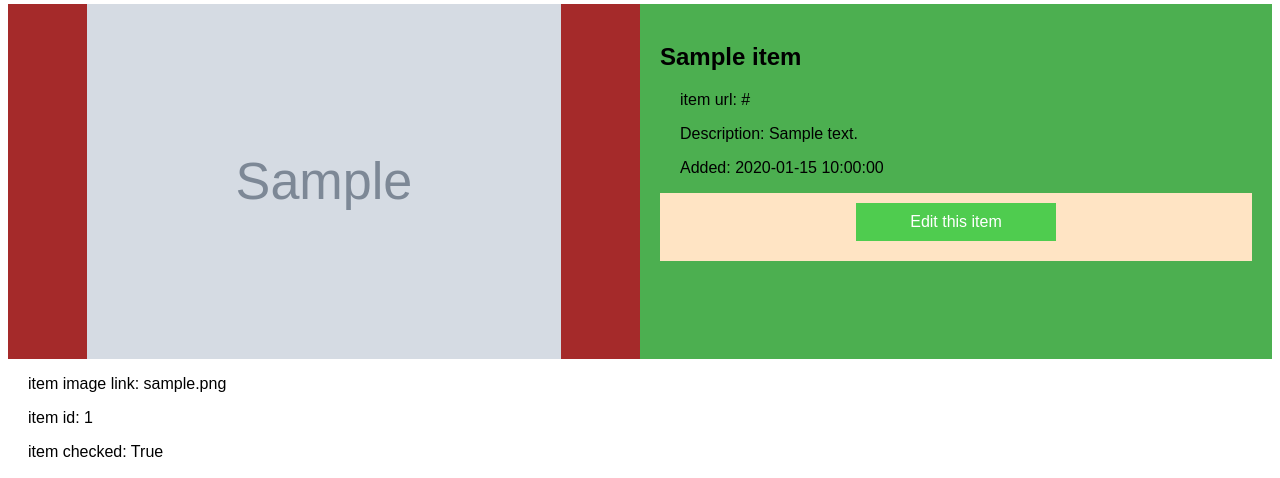
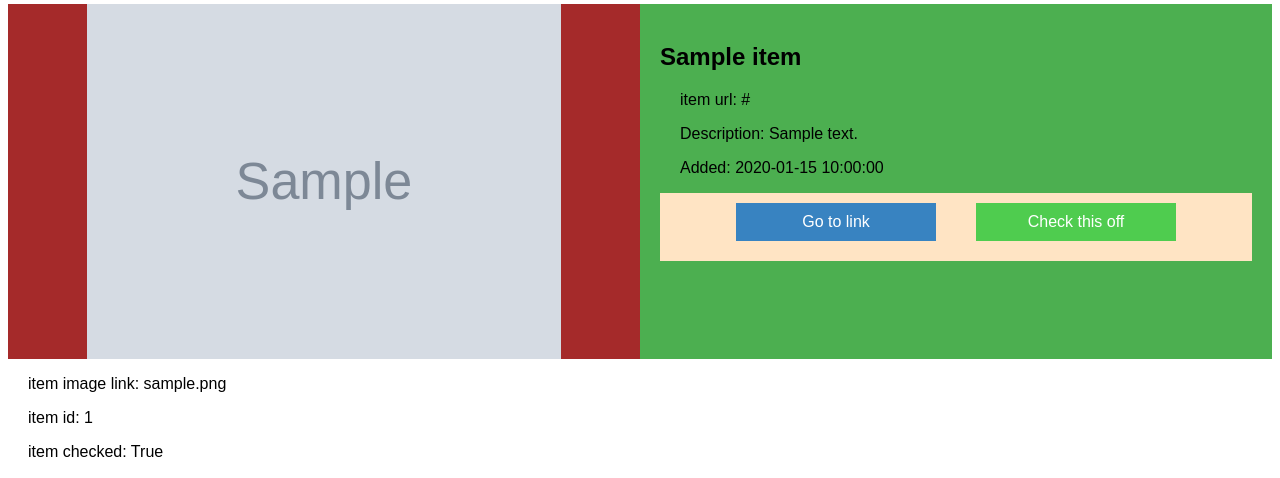
Before and after one commit to simo-nr/wishlist, a Flask app: page /view_item/1 in a window 1280 px wide. Shown: the part 170-648 px from the top of the page. Run offline with Flask 3, Linux system fonts and the light colour scheme; a user stored in the database is signed in; tables that the repository leaves empty hold one stand-in row (values such as "Sample post"); grey boxes marked "Sample" are stand-in pictures.

Commit message:
adds item check function

```diff
--- a/static/script.js
+++ b/static/script.js
@@ -22,3 +22,28 @@ function closeMenu() {
     menu.style.left = "-250px";
     content.style.marginLeft = "0";
 }
+
+function checkOffItem(itemId, button) {
+    fetch(`/checkoff/${itemId}`, {
+        method: 'POST',
+        headers: {
+            'Content-Type': 'application/json',
+        },
+        // include additional info later
+        body: JSON.stringify({}),
+    })
+    .then(response => {
+        if (!response.ok) {
+            throw new Error('Network response was not ok');
+        }
+        button.disabled = true;
+        return response.json();
+    })
+    .then(data => {
+        // Handle the response from the server if needed
+        console.log(data);
+    })
+    .catch(error => {
+        console.error('There was a problem with the fetch operation:', error);
+    });
+}
--- a/templates/view_item.html
+++ b/templates/view_item.html
@@ -19,11 +19,11 @@
                 <p>Added: {{ item.date_created }}</p>
 
                 <div class="container">
-                    {% if item.user_id == userId %}
+                    {% if item.user_id != userId %}
                     <button class="bigButton" onclick="editItem()" data-item-id="{{ item.id }}" style="background-color: rgb(79, 204, 79);">Edit this item</button>
                     {% else %}
                     <button class="bigButton" onclick="goToSite()" data-item-id="6" style="background-color: rgb(56,131,193);">Go to link</button>
-                    <button class="bigButton" onclick="checkoff()" data-item-id="6" style="background-color: rgb(79, 204, 79);">Check this off</button>
+                    <button class="bigButton" onclick="checkOffItem('{{ item.id }}', this)" style="background-color: rgb(79, 204, 79);" {% if item.checked_off %}disabled{% endif %}>Check this off</button>
                     {% endif %}
                 </div>
             </div>
@@ -51,10 +51,6 @@
             var itemUrl = document.querySelector("#itemUrl").getAttribute("data-item-url");
             window.location.href = itemUrl;
         }
-
-        function checkoff() {
-
-        }
     </script>
 </div>
 
```
Also changed, not shown: templates/view_user.html (+24 -24 lines).
